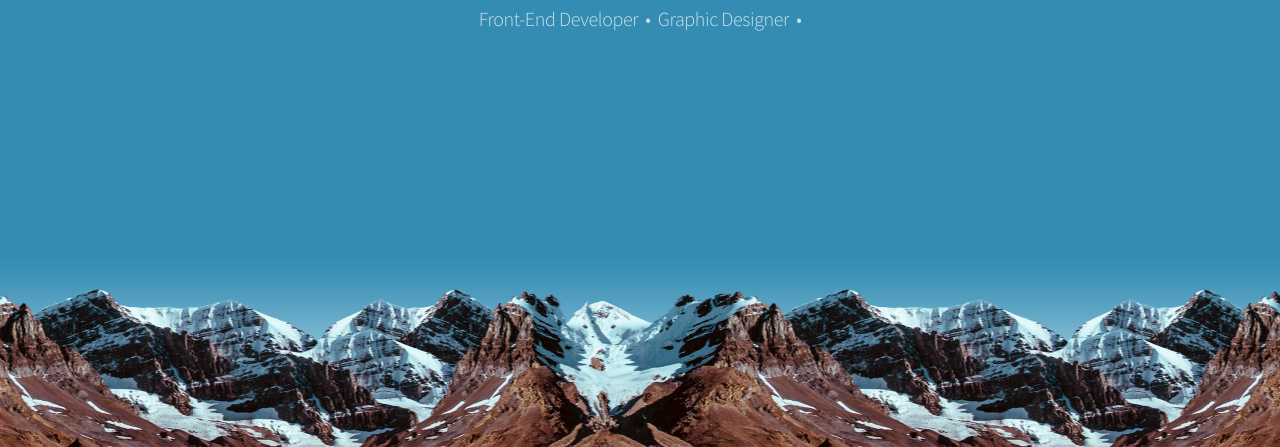
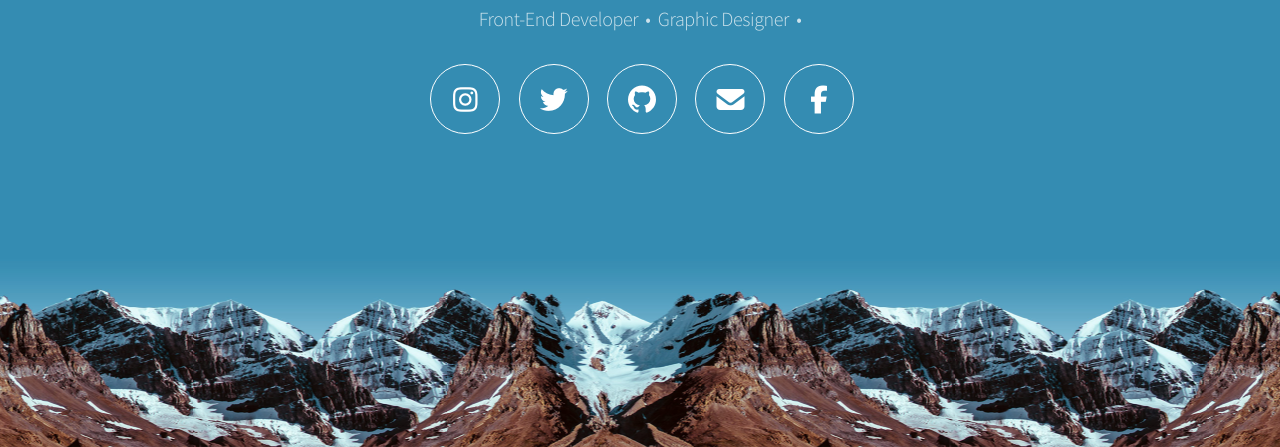
Before and after one commit to nanangriyadi/me, a plain HTML site: page index.html in a window 1280 px wide. Shown: the part 353-800 px from the top of the page. Drawn offline with Linux system fonts and the light colour scheme; files that its build step writes are made by us from their sources.

Commit message:
Update main.css
ini juga

```diff
--- a/style/main.css
+++ b/style/main.css
@@ -1,5 +1,5 @@
 @import url("https://fonts.googleapis.com/css?family=Source+Sans+Pro:300,900");
-@import url("fontawesome-all.min.css");
+@import url("../style/fontawesome-all.min.css");
 
 html,
 body,
```
